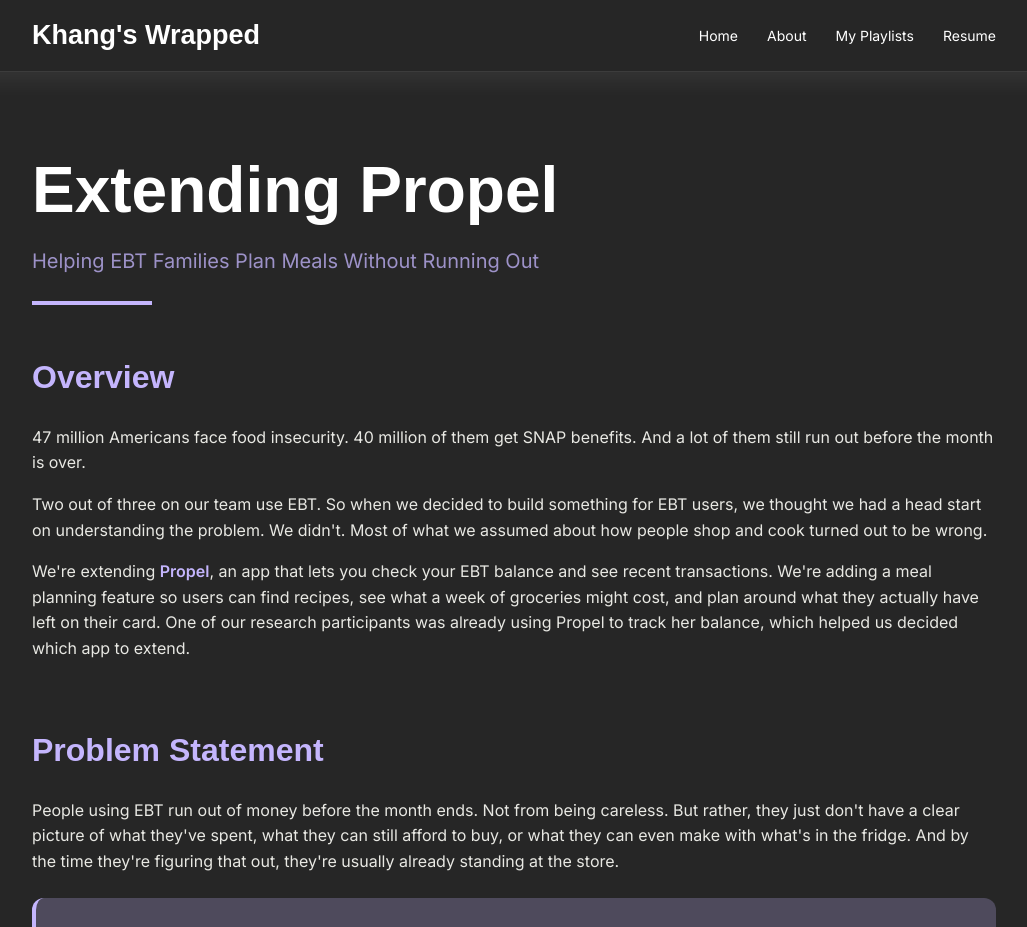
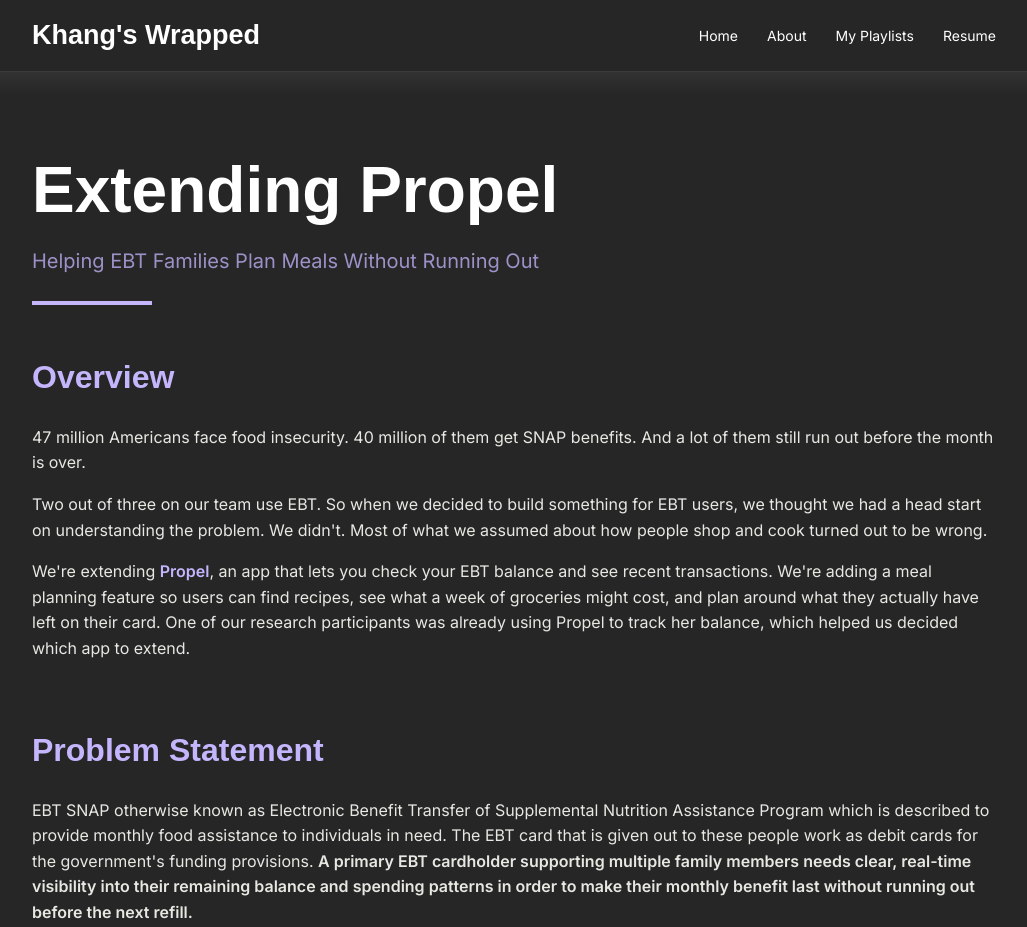
Before and after one commit to khanggn/khang-portfolio, a React (Vite) app: page /case-study in a window 1280 px wide. Shown: the top 927 px of the page, without its empty margins (126-1153 px from the left). Built offline with nearby package versions, Linux system fonts and the light colour scheme; a web font is replaced by a local one.

Commit message:
updated problem statement for case study

```diff
--- a/src/pages/CaseStudy.jsx
+++ b/src/pages/CaseStudy.jsx
@@ -212,7 +212,7 @@ function CaseStudy() {
               </h2>
               <div style={{ display: 'flex', flexDirection: 'column', gap: '16px', fontFamily: "'Inter', sans-serif", fontSize: '16px', color: '#E8E8E3', lineHeight: '1.6' }}>
                 <p>
-                  People using EBT run out of money before the month ends. Not from being careless. But rather, they just don't have a clear picture of what they've spent, what they can still afford to buy, or what they can even make with what's in the fridge. And by the time they're figuring that out, they're usually already standing at the store.
+                  EBT SNAP otherwise known as Electronic Benefit Transfer of Supplemental Nutrition Assistance Program which is described to provide monthly food assistance to individuals in need. The EBT card that is given out to these people work as debit cards for the government's funding provisions. <b>A primary EBT cardholder supporting multiple family members needs clear, real-time visibility into their remaining balance and spending patterns in order to make their monthly benefit last without running out before the next refill.</b>
                 </p>
               </div>
 
```
